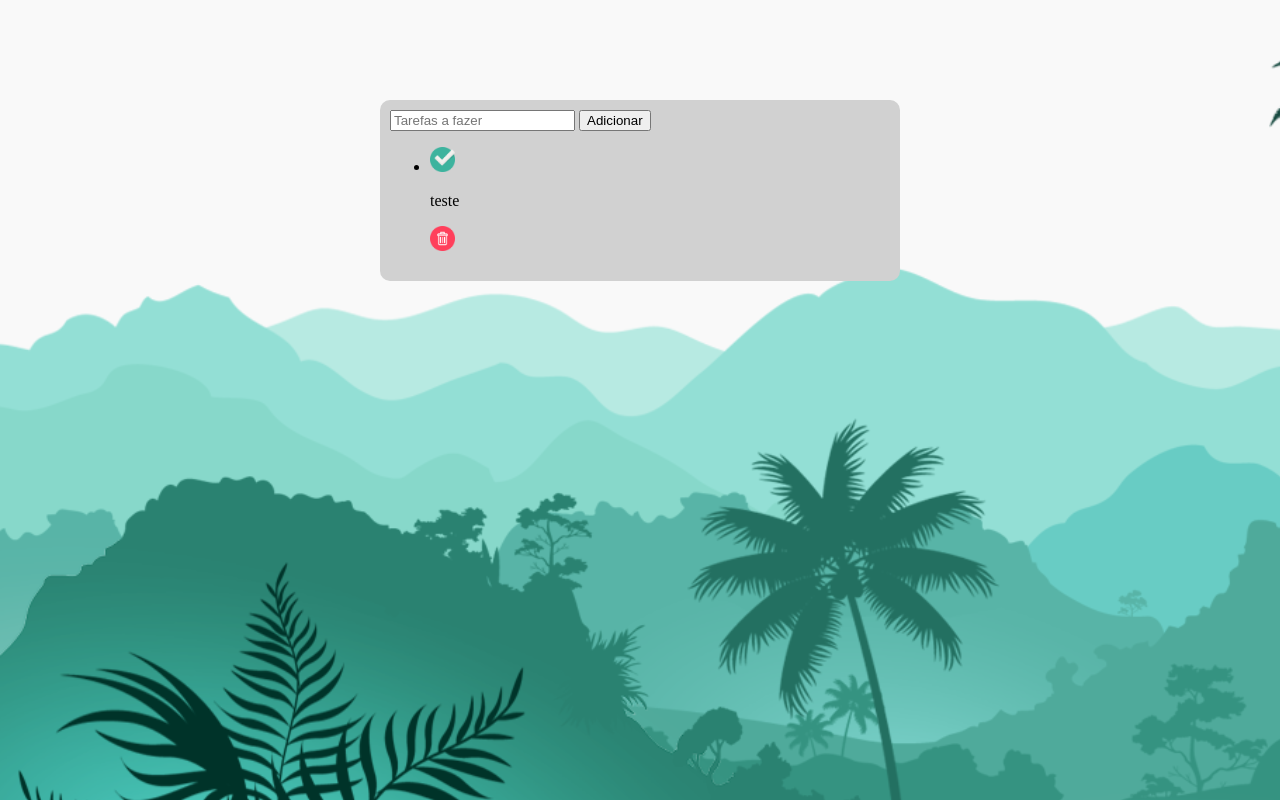
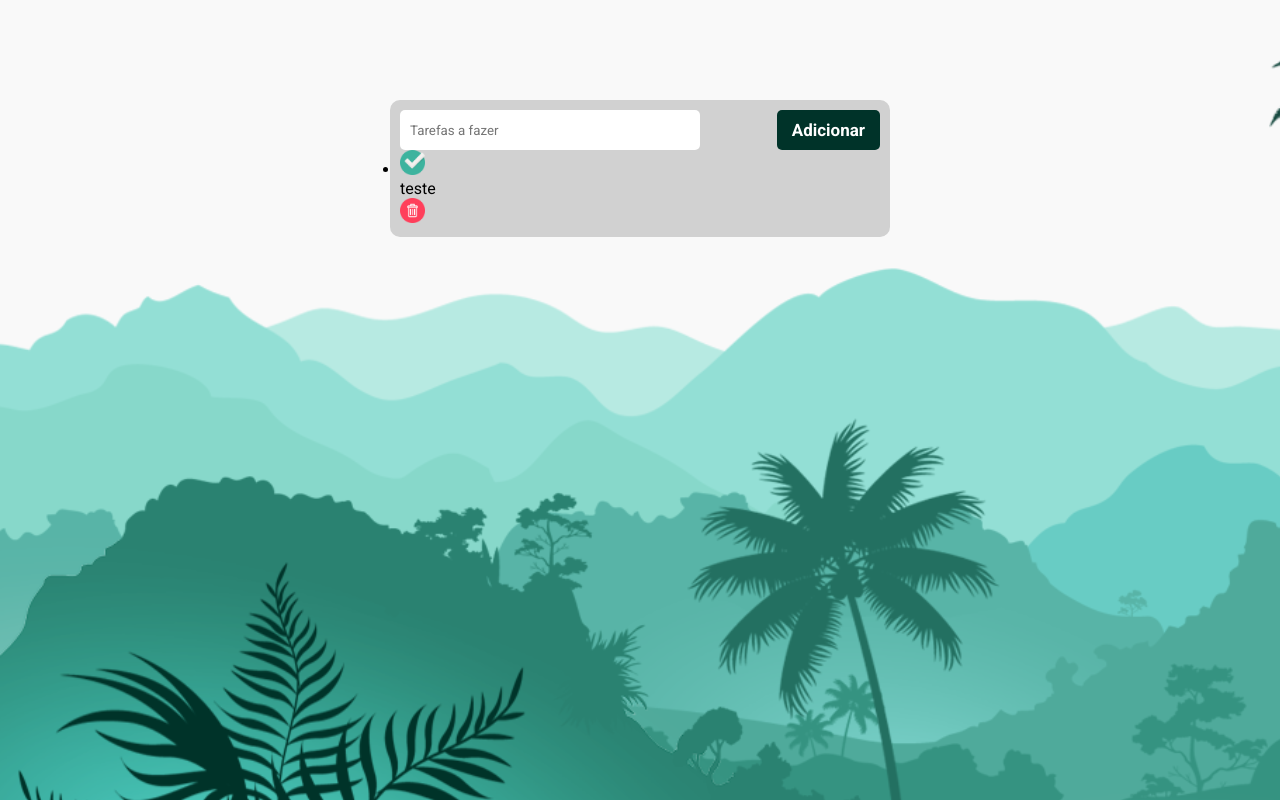
Before and after one commit to ManoelRodriguez/to-do-project, a plain HTML site: page index.html in a window 1280 px wide. Drawn offline with Linux system fonts and the light colour scheme.

Commit message:
Estilizando input e botão

```diff
--- a/index.html
+++ b/index.html
@@ -1,15 +1,25 @@
 <!DOCTYPE html>
 <html lang="pt-br">
+
 <head>
     <meta charset="UTF-8">
     <meta name="viewport" content="width=device-width, initial-scale=1.0">
     <link rel="stylesheet" href="style.css">
+    <link rel="preconnect" href="https://fonts.googleapis.com">
+    <link rel="preconnect" href="https://fonts.gstatic.com" crossorigin>
+    <link href="https://fonts.googleapis.com/css2?family=Inter:wght@400;900&family=Roboto&display=swap"
+        rel="stylesheet">
+    <link rel="preconnect" href="https://fonts.googleapis.com">
+    <link rel="preconnect" href="https://fonts.gstatic.com" crossorigin>
+    <link href="https://fonts.googleapis.com/css2?family=Inter:wght@400;900&family=Roboto:wght@700&display=swap"
+        rel="stylesheet">
     <title>To-do</title>
 </head>
+
 <body>
     <div class="container">
-            <input placeholder="Tarefas a fazer">
-            <button>Adicionar</button>
+        <input class="input-task" placeholder="Tarefas a fazer">
+        <button class="button-add-task">Adicionar</button>
 
         <ul>
             <li>
@@ -20,4 +30,5 @@
         </ul>
     </div>
 </body>
+
 </html>
--- a/style.css
+++ b/style.css
@@ -1,15 +1,53 @@
-body{
+* {
+    margin: 0;
+    padding: 0;
+    box-sizing: border-box;
+    font-family: 'Roboto', sans-serif;
+    outline: none;
+}
+
+body {
     background: url("./img/background.png");
 }
 
-img{
-    height: 25px;
-}
-
-.container{
+.container {
     background-color: #d1d1d1;
     width: 500px;
     border-radius: 10px;
     padding: 10px;
     margin: 100px auto 0;
 }
+
+.input-task {
+    border: none;
+    border-radius: 5px;
+    width: 300px;
+    height: 40px;
+    padding-left: 10px;
+
+}
+
+.button-add-task {
+    border: none;
+    border-radius: 5px;
+    height: 40px;
+    background-color: #003329;
+    color: #fff;
+    font-size: 17px;
+    padding: 0 15px;
+    float: right;
+    cursor: pointer;
+    font-weight: 700;
+
+}
+
+.button-add-task:hover {
+    opacity: 0.8;
+}
+
+.button-add-task:active {
+    opacity: 0.6;
+}
+img {
+    height: 25px;
+}
```
Lines whose indentation alone changed are shown as unchanged.
